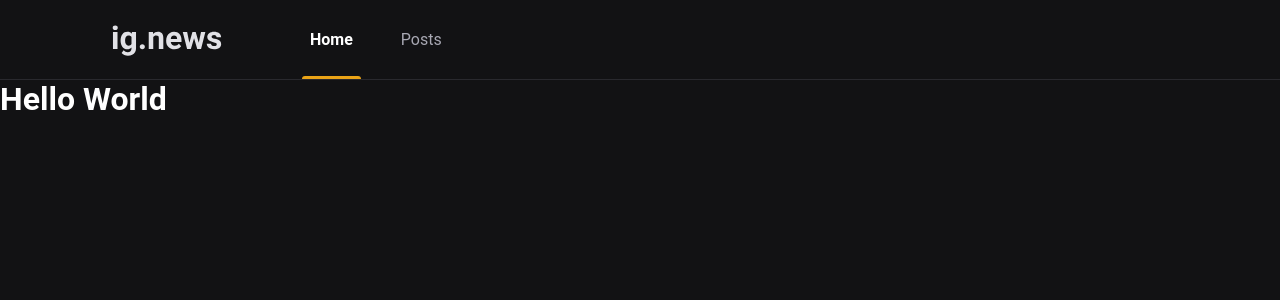
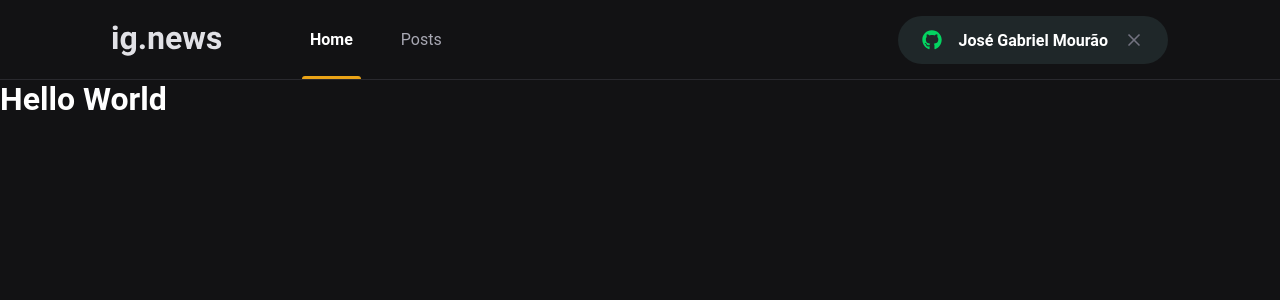
Before and after one commit to jgabriel1/ignews, a Next.js app: page / in a window 1280 px wide. Shown: the top 300 px of the page. Built offline with nearby package versions, Linux system fonts and the light colour scheme.

Commit message:
Created github sign in button and styles.

```diff
--- a/package.json
+++ b/package.json
@@ -11,6 +11,7 @@
     "next": "10.0.9",
     "react": "17.0.2",
     "react-dom": "17.0.2",
+    "react-icons": "^4.2.0",
     "sass": "^1.32.8"
   },
   "devDependencies": {
--- a/src/components/Header/index.tsx
+++ b/src/components/Header/index.tsx
@@ -1,3 +1,4 @@
+import { SignInButton } from '../SignInButton';
 import styles from './styles.module.scss';
 
 export function Header() {
@@ -13,6 +14,8 @@
 
           <a href="">Posts</a>
         </nav>
+
+        <SignInButton />
       </div>
     </header>
   );
--- a/src/components/Header/styles.module.scss
+++ b/src/components/Header/styles.module.scss
@@ -51,4 +51,8 @@
       }
     }
   }
+
+  button {
+    margin-left: auto;
+  }
 }
--- /dev/null
+++ b/src/components/SignInButton/index.tsx
@@ -0,0 +1,20 @@
+import { FaGithub } from 'react-icons/fa';
+import { FiX } from 'react-icons/fi';
+import styles from './styles.module.scss';
+
+export function SignInButton() {
+  const isUserLoggedIn = true;
+
+  return isUserLoggedIn ? (
+    <button type="button" className={styles.signInButton}>
+      <FaGithub color="#04d361" />
+      José Gabriel Mourão
+      <FiX color="#737380" className={styles.closeIcon} />
+    </button>
+  ) : (
+    <button type="button" className={styles.signInButton}>
+      <FaGithub color="#eba417" />
+      Sign in with Github
+    </button>
+  );
+}
--- /dev/null
+++ b/src/components/SignInButton/styles.module.scss
@@ -0,0 +1,34 @@
+.signInButton {
+  height: 3rem;
+  border-radius: 3rem;
+  background: var(--gray-850);
+  border: 0;
+  padding: 0 1.5rem;
+  outline: none;
+
+  display: flex;
+  align-items: center;
+  justify-content: center;
+
+  color: var(--white);
+  font-weight: bold;
+
+  svg {
+    width: 20px;
+    height: 20px;
+  }
+
+  svg:first-child {
+    margin-right: 1rem;
+  }
+
+  svg.closeIcon {
+    margin-left: 1rem;
+  }
+
+  transition: filter 0.2s;
+
+  &:hover {
+    filter: brightness(0.8);
+  }
+}
--- a/src/styles/global.scss
+++ b/src/styles/global.scss
@@ -10,6 +10,7 @@
   --gray-100: #e1e1e6;
   --gray-300: #a8a8b3;
   --gray-800: #29292e;
+  --gray-850: #1f2729;
   --gray-900: #121214;
 
   --cyan-500: #61dafb;
```
Also changed, not shown: 1 other file (tests, documents, lock files or other folders).
